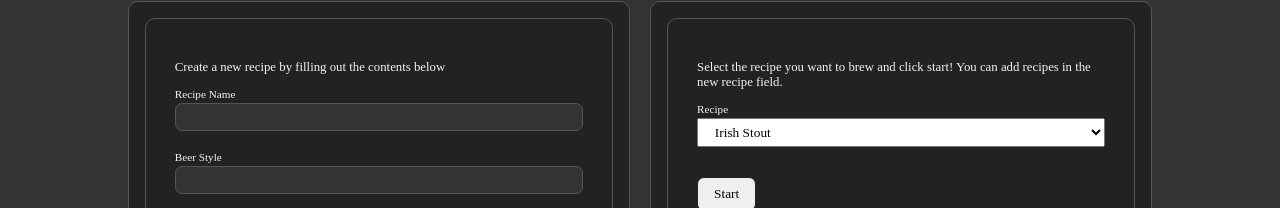
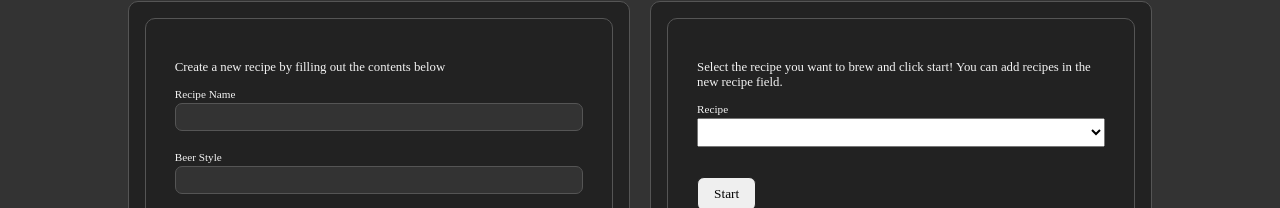
Before and after one commit to JackPlayer/ThePerfectPour, a React (Create React App) app in the folder frontend/perfect-pour/: page /home in a window 1280 px wide. Shown: the part 737-945 px from the top of the page. Built offline with nearby package versions, Linux system fonts and the light colour scheme.

Commit message:
Implemented recipes app state

```diff
--- a/frontend/perfect-pour/src/App.js
+++ b/frontend/perfect-pour/src/App.js
@@ -4,7 +4,7 @@
  */
 
 import './styles/main.scss';
-import React from 'react';
+import React, { useState } from 'react';
 import {
   BrowserRouter as Router, Switch, Route, Redirect,
 } from 'react-router-dom';
@@ -15,6 +15,8 @@ import Calculations from './components/Calculations';
 
 const App = () => {
   const navList = ['home', 'history', 'calculations'];
+  const [recipes, setRecipes] = useState([]);
+  // const [brews, setBrews] = useState([]);
 
   const renderMainApp = () => (
       <Router >
@@ -24,7 +26,7 @@ const App = () => {
               <LoginRegister />
             </Route>
             <Route path="/home">
-              <Home active="home" navList={navList} />
+              <Home active="home" setRecipes={setRecipes} recipes={recipes} navList={navList} />
             </Route>
 
             <Route path="/history">
--- a/frontend/perfect-pour/src/components/Home.js
+++ b/frontend/perfect-pour/src/components/Home.js
@@ -14,7 +14,9 @@ import wheat from '../assets/wheat.svg';
 import carbonation from '../assets/reaction.svg';
 import beers from '../assets/beers.svg';
 
-const Home = ({ navList, active }) => {
+const Home = ({
+  navList, active, recipes, setRecipes,
+}) => {
   const username = 'Jack';
   return (
     <Page active={active} pageTitle={`Welcome back ${username}...`} navList={navList}>
@@ -142,13 +144,13 @@ const Home = ({ navList, active }) => {
           <div id="create-recipe">
             <h2 className="sub-title">New Recipe</h2>
             <div className="content-box">
-              <NewRecipeForm />
+              <NewRecipeForm recipes={recipes} setRecipes={setRecipes}/>
             </div>
           </div>
           <div id="create-brew">
             <h2 className="sub-title">New Brew</h2>
             <div className="content-box">
-              <NewBrewForm />
+              <NewBrewForm recipes={recipes}/>
             </div>
           </div>
         </div>
@@ -162,4 +164,6 @@ export default Home;
 Home.propTypes = {
   navList: PropTypes.arrayOf(PropTypes.string),
   active: PropTypes.string,
+  recipes: PropTypes.arrayOf(PropTypes.object),
+  setRecipes: PropTypes.func,
 };
--- a/frontend/perfect-pour/src/components/NewBrewForm.js
+++ b/frontend/perfect-pour/src/components/NewBrewForm.js
@@ -4,18 +4,17 @@
  */
 
 import React from 'react';
+import PropTypes from 'prop-types';
 
-const NewBrewForm = () => (
+const NewBrewForm = ({ recipes }) => (
     <form id="brew-form">
       <p>Select the recipe you want to brew and click start!
         You can add recipes in the new recipe field.</p>
       <div className="form-field">
         <label>Recipe</label>
         <select>
-          <option value="recipe-1">Irish Stout</option>
-          <option value="recipe-2">Irish Stout 2.0</option>
-          <option value="recipe-3">New England IPA</option>
-          <option value="recipe-4">Raspberry Wheat Ale, Phillips Clone</option>
+          {recipes.map((recipe) => (
+          <option key={recipe.id} value={recipe.name}>{recipe.name}</option>))}
         </select>
       </div>
       <button type="submit" className="btn-form">Start</button>
@@ -23,3 +22,7 @@ const NewBrewForm = () => (
 );
 
 export default NewBrewForm;
+
+NewBrewForm.propTypes = {
+  recipes: PropTypes.arrayOf(PropTypes.object),
+};
--- a/frontend/perfect-pour/src/components/NewRecipeForm.js
+++ b/frontend/perfect-pour/src/components/NewRecipeForm.js
@@ -3,29 +3,54 @@
  * React component for creating a new recipe
  */
 import React, { useState } from 'react';
+import PropTypes from 'prop-types';
+import { v4 as uuidv4 } from 'uuid';
+
 import HopForm from './HopForm';
 import GrainForm from './GrainForm';
 
-const NewRecipeForm = () => {
+const NewRecipeForm = ({ recipes, setRecipes }) => {
+  const [name, setName] = useState('');
+  const [style, setStyle] = useState('');
+  const [type, setType] = useState('all-grain');
+  const [description, setDescription] = useState('');
   const [hops, setHops] = useState([]);
   const [grains, setGrains] = useState([]);
 
+  const handleRecipeSubmit = (e) => {
+    e.preventDefault();
+    if (
+      name.length === 0
+      || style.length === 0
+    ) return;
+
+    const newRecipe = {
+      id: uuidv4(),
+      name,
+      style,
+      type,
+      description,
+      hops,
+      grains,
+    };
+    setRecipes(recipes.concat(newRecipe));
+  };
   return (
-    <form id="recipe-form">
+    <form id="recipe-form" onSubmit={(e) => handleRecipeSubmit(e)}>
       <p>Create a new recipe by filling out the contents below</p>
       <div className="form-field">
         <label>Recipe Name</label>
-        <input type="text" />
+        <input type="text" onChange={(e) => setName(e.target.value)}/>
       </div>
 
       <div className="form-field">
         <label>Beer Style</label>
-        <input type="text" />
+        <input type="text" onChange={(e) => setStyle(e.target.value)}/>
       </div>
 
       <div className="form-field">
         <label>Type</label>
-        <select>
+        <select onChange={(e) => setType(e.target.value)}>
           <option value="all-grain">All-Grain</option>
           <option value="extract">Extract</option>
         </select>
@@ -33,7 +58,7 @@ const NewRecipeForm = () => {
 
       <div className="form-field">
         <label>Description</label>
-        <textarea rows="4">
+        <textarea rows="4" onChange={(e) => setDescription(e.target.value)}>
 
         </textarea>
       </div>
@@ -45,3 +70,8 @@ const NewRecipeForm = () => {
 };
 
 export default NewRecipeForm;
+
+NewRecipeForm.propTypes = {
+  recipes: PropTypes.arrayOf(PropTypes.object),
+  setRecipes: PropTypes.func,
+};
```
